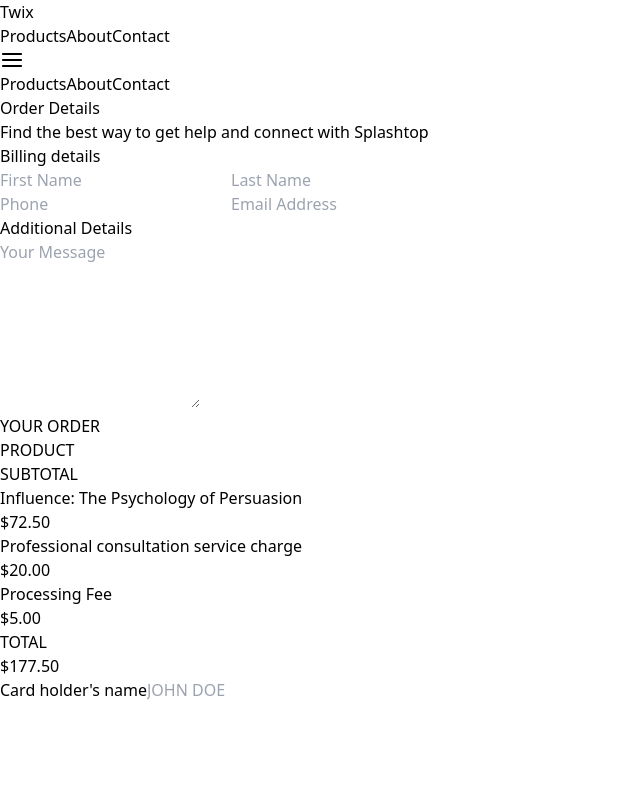
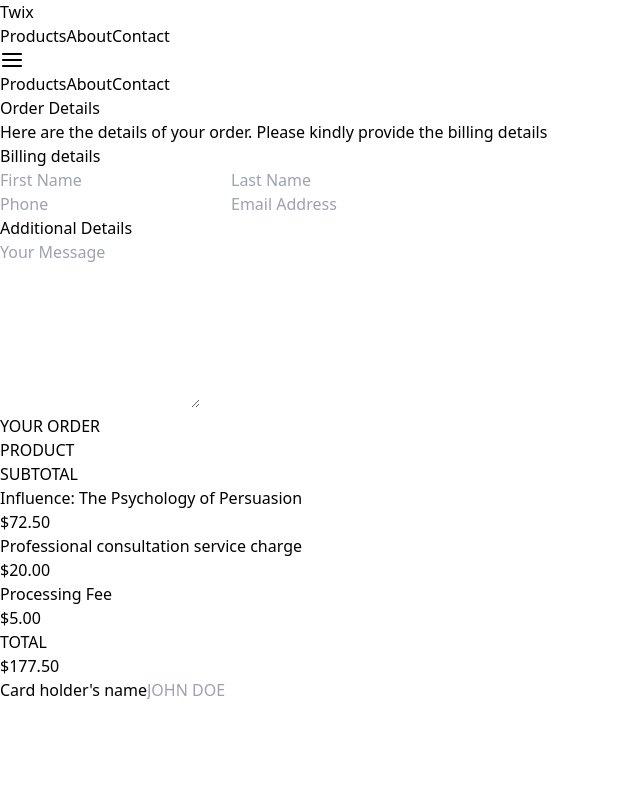
Before and after one commit to Weblanedev/twixtechnology, a React (Vite) app: page /billing in a window 1280 px wide. Shown: the top 800 px of the page, without its empty margins (0-640 px from the left). Built offline with nearby package versions, Linux system fonts and the light colour scheme.

Commit message:
updated billing page

```diff
--- a/src/billing.tsx
+++ b/src/billing.tsx
@@ -86,7 +86,7 @@ const Billing = ({ selectedBook }: { selectedBook: Book }) => {
           <h1 className="font-medium md:font-semibold text-[50px] sm:text-[40px] md:text-[50px] md:text-left leading-snug md:leading-[62px] text-center text-blue-950">
             Order Details
           </h1>
-          <p>Find the best way to get help and connect with Splashtop</p>
+          <p>Here are the details of your order. Please kindly provide the billing details</p>
         </div>
       </section>
 
@@ -167,17 +167,13 @@ const Billing = ({ selectedBook }: { selectedBook: Book }) => {
               <h4 className="text-[#707070] uppercase font-medium text-[13px]">
                 Professional consultation service charge
               </h4>
-              <h4 className="text-[#161616] font-medium text-[16px]">
-                $20.00
-              </h4>
+              <h4 className="text-[#161616] font-medium text-[16px]">$20.00</h4>
             </div>
             <div className="flex items-center justify-between py-[15px] w-full border-b">
               <h4 className="text-[#707070] uppercase font-medium text-[13px]">
                 Processing Fee
               </h4>
-              <h4 className="text-[#161616] font-medium text-[16px]">
-                $5.00
-              </h4>
+              <h4 className="text-[#161616] font-medium text-[16px]">$5.00</h4>
             </div>
             <div className="flex items-center justify-between py-[15px] w-full border-b">
               <h4 className="text-[#707070] font-medium text-[13px]">TOTAL</h4>
@@ -326,7 +322,7 @@ const Billing = ({ selectedBook }: { selectedBook: Book }) => {
               based on service demand. It may be lesser or higher.
             </p>
 
-            <h4 className="font-bold text-[#a20401] mt-[20px] leading-[28px]">
+            {/* <h4 className="font-bold text-[#a20401] mt-[20px] leading-[28px]">
               PAYMENT METHODS
             </h4>
 
@@ -339,7 +335,7 @@ const Billing = ({ selectedBook }: { selectedBook: Book }) => {
               <p className="text-[#707070] font-normal text-[13px]">
                 Make payment using your debit, credit card & bank account
               </p>
-            </div>
+            </div> */}
 
             <p className="text-[#161616] font-normal text-[16px] text-left">
               Your personal data will be used to process your order, support
```
